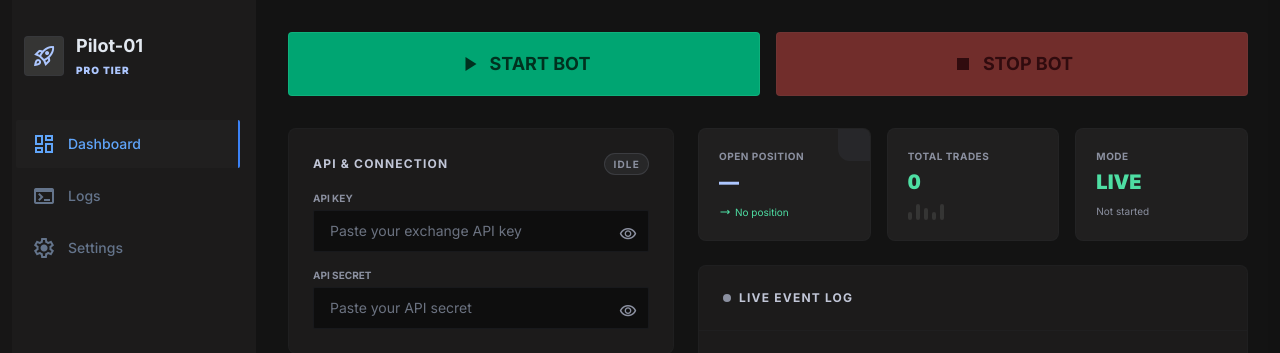
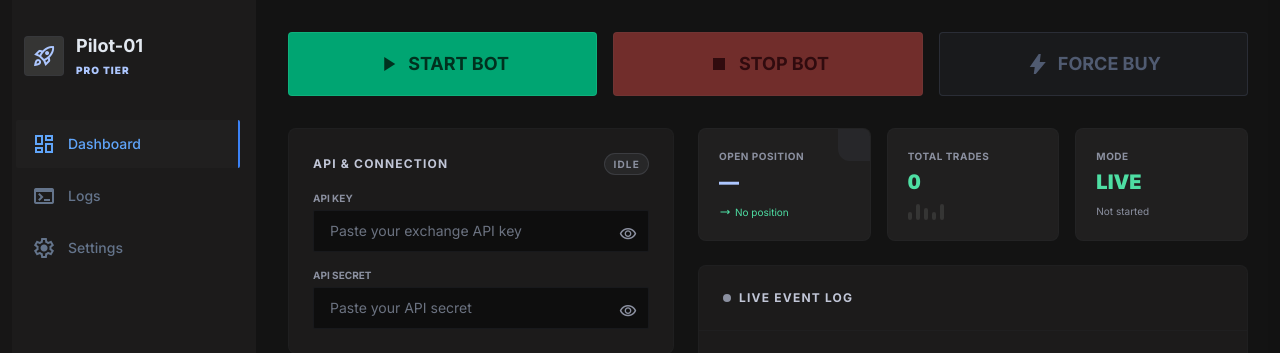
Before and after one commit to charlottehortonx-tech/wash-trade, a Flask app: page / in a window 1280 px wide. Shown: the part 64-417 px from the top of the page. Run offline with Flask 3, Linux system fonts and the light colour scheme; data that the repository does not hold is empty; some libraries are stand-ins or nearby versions.

Commit message:
Add Force Buy button to trigger immediate market buy cycle
Adds a /force_buy API endpoint and a FORCE BUY button in the dashboard.
When the bot is running, clicking the button immediately executes a full
buy → wait → sell cycle using current config, bypassing the signal check.
The button is disabled when the bot is stopped.

https://claude.ai/code/session_01JKSS91zeVbU6MKvAFknkPx

```diff
--- a/app.py
+++ b/app.py
@@ -173,6 +173,55 @@ def events():
     return jsonify(rows)
 
 
+@app.route("/force_buy", methods=["POST"])
+def force_buy():
+    """Trigger an immediate market buy, bypassing the signal check."""
+    if not _bot_status["running"]:
+        return jsonify({"ok": False, "error": "Bot is not running."}), 400
+
+    def _do_force_buy():
+        try:
+            from exchange_client import build_client
+            from execution import ExecutionEngine
+            from risk_manager import RiskManager
+            from strategy import BuySignal, Strategy
+
+            with open(CONFIG_PATH) as fh:
+                cfg = yaml.safe_load(fh)
+
+            running_cfg = _bot_status.get("config", {})
+            cfg["mode"] = running_cfg.get("mode", cfg.get("mode", "paper"))
+            cfg["exchange"]["symbol"] = running_cfg.get("token", cfg["exchange"]["symbol"])
+            cfg["strategy"]["sell_delay_seconds"] = running_cfg.get("delay", 45)
+            cfg["strategy"]["profit_target_pct"] = running_cfg.get("profit_target", 0.5)
+            cfg["strategy"]["limit_sell_offset_pct"] = running_cfg.get("limit_sell_offset", 0.1)
+
+            client = build_client(cfg)
+            risk = RiskManager(cfg, client)
+            engine = ExecutionEngine(cfg, client)
+
+            symbol = cfg["exchange"]["symbol"]
+            book = client.get_order_book(symbol)
+            mid = book.mid_price
+
+            amount_type = running_cfg.get("amount_type", "fixed")
+            amount_value = float(running_cfg.get("amount_value", 100))
+            if amount_type == "percent":
+                balance = client.get_balance()
+                qty = round(balance * (amount_value / 100.0) / mid, 8) if mid > 0 else 0.0
+            else:
+                qty = round(amount_value / mid, 8) if mid > 0 else 0.0
+
+            signal = BuySignal(symbol=symbol, suggested_quantity_base=qty, source="force_buy")
+            strat = Strategy(cfg, client, risk, engine)
+            strat.run_trade_cycle(signal, book)
+        except Exception as exc:
+            logger.error("[App] Force buy failed", exc)
+
+    threading.Thread(target=_do_force_buy, daemon=True).start()
+    return jsonify({"ok": True})
+
+
 @app.route("/stop", methods=["POST"])
 def stop():
     global _bot_status
--- a/templates/index.html
+++ b/templates/index.html
@@ -163,6 +163,11 @@
       class="flex-1 h-16 bg-tertiary-container text-on-tertiary-container rounded-lg font-bold text-lg flex items-center justify-center gap-2 hover:opacity-90 transition-all border border-tertiary/20 group opacity-40 cursor-not-allowed">
       <span class="material-symbols-outlined group-hover:scale-110 transition-transform" style="font-variation-settings:'FILL' 1">stop</span>
       STOP BOT
+    </button>
+    <button id="force-buy-btn" onclick="forceBuy()"
+      class="flex-1 h-16 bg-primary/10 text-primary rounded-lg font-bold text-lg flex items-center justify-center gap-2 hover:opacity-90 transition-all border border-primary/30 group opacity-40 cursor-not-allowed">
+      <span class="material-symbols-outlined group-hover:scale-110 transition-transform" style="font-variation-settings:'FILL' 1">bolt</span>
+      FORCE BUY
     </button>
   </section>
 
@@ -448,6 +453,20 @@
     pollStatus();
   }
 
+  async function forceBuy() {
+    const btn = document.getElementById('force-buy-btn');
+    if (btn.classList.contains('cursor-not-allowed')) return;
+    btn.classList.add('opacity-40', 'cursor-not-allowed');
+    const r = await fetch('/force_buy', { method:'POST' });
+    const d = await r.json();
+    if (!d.ok) showToast(d.error || 'Force buy failed.');
+    else showToast('Force buy triggered — executing trade cycle.', 'info');
+    setTimeout(() => {
+      if (!btn.classList.contains('cursor-not-allowed')) return;
+      btn.classList.remove('opacity-40', 'cursor-not-allowed');
+    }, 3000);
+  }
+
   // ── Status Polling ────────────────────────────────────────────────────────
   function applyStatus(data) {
     const running = data.running;
@@ -472,15 +491,18 @@
       ? 'w-2 h-2 rounded-full bg-secondary animate-pulse'
       : 'w-2 h-2 rounded-full bg-outline';
 
-    // Start/Stop buttons
-    const startBtn = document.getElementById('start-btn');
-    const stopBtn  = document.getElementById('stop-btn');
+    // Start/Stop/ForceBuy buttons
+    const startBtn    = document.getElementById('start-btn');
+    const stopBtn     = document.getElementById('stop-btn');
+    const forceBuyBtn = document.getElementById('force-buy-btn');
     if (running) {
       startBtn.classList.add('opacity-40','cursor-not-allowed');
       stopBtn.classList.remove('opacity-40','cursor-not-allowed');
+      forceBuyBtn.classList.remove('opacity-40','cursor-not-allowed');
     } else {
       startBtn.classList.remove('opacity-40','cursor-not-allowed');
       stopBtn.classList.add('opacity-40','cursor-not-allowed');
+      forceBuyBtn.classList.add('opacity-40','cursor-not-allowed');
     }
 
     // Stats
```
